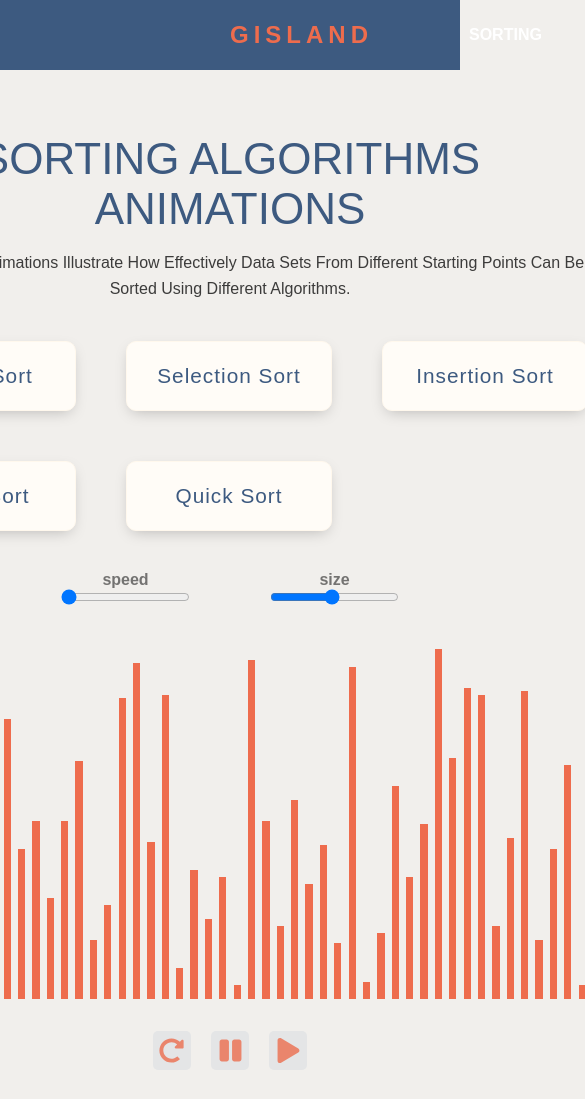
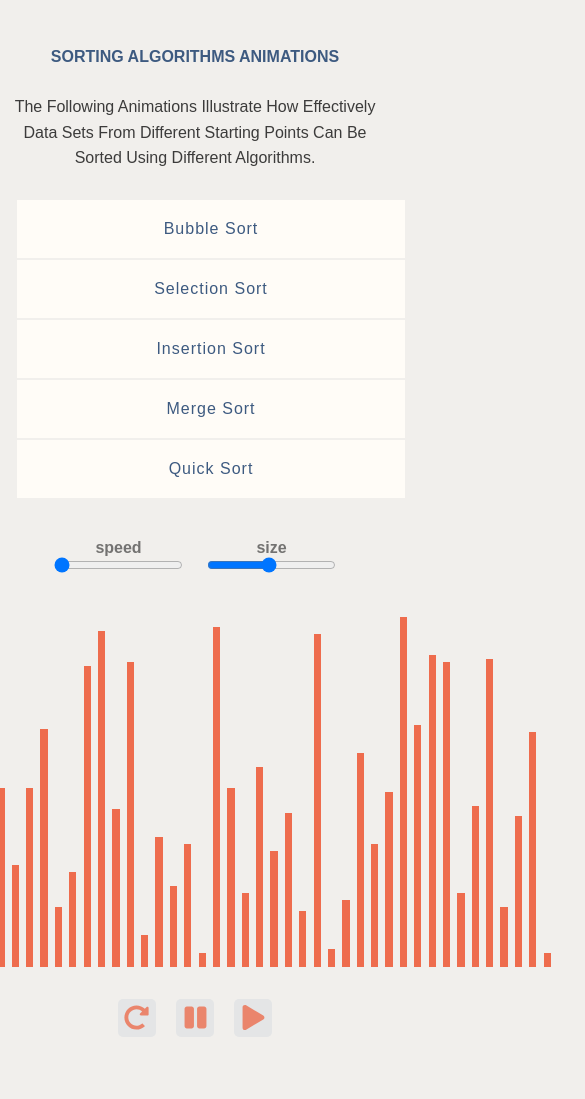
Before and after one commit to YOSRi-0/sortingAlgoVisualizer, a plain HTML site: page index.html in a window 390 px wide. Shown: the top 1099 px of the page, 585 px wide, since content can reach past the window. After the commit the page ends 1076 px from the top, so only its background shows below. Drawn offline with Linux system fonts and the light colour scheme.

Commit message:
add responsive layout

```diff
--- a/assets/css/style.css
+++ b/assets/css/style.css
@@ -12,7 +12,8 @@ body {
 /* ************************** LAYOUT **************************** */
 .container {
   height: 100vh;
-  padding: 0 230px;
+  padding: 0 0;
+  padding-top: 3em;
 }
 .header {
   background-color: #3d5a80;
@@ -44,12 +45,12 @@ body {
   margin-bottom: 2.5em;
 }
 .algo-buttons {
-  width: 720px;
+  /* width: 720px; */
   display: flex;
-  /* justify-content: space-between; */
   flex-flow: wrap;
+  justify-content: center;
+  margin: 0 auto;
   margin-bottom: 2.5em;
-  gap: 50px;
 }
 .range-container {
   display: flex;
@@ -130,15 +131,16 @@ svg {
   /* padding: 1em 1.5em; */
   font-weight: 500;
   color: #3d5a80;
-  border: 1px solid #fff8ed;
+  border: 1px solid #f1efec;
   background: #fffcf7;
-  box-shadow: 0 5px 15px -5px rgba(0, 0, 0, 25%);
+  /* box-shadow: 0 5px 15px -5px rgb(0 0 0 / 25%); */
   cursor: pointer;
   letter-spacing: 1px;
-  border-radius: 10px;
+  /* border-radius: 10px; */
   transition: all 0.2s;
   width: 206px;
   height: 70px;
+  /* margin: 1em 2em; */
 }
 .btn-algo:hover,
 .btn-algo:focus {
@@ -150,3 +152,41 @@ svg {
   font-weight: bolder;
   color: #00000085;
 }
+
+@media screen and (max-width: 1050px) {
+  .btn-algo {
+    width: 140px;
+    height: 60px;
+    font-size: 1rem;
+  }
+}
+
+@media screen and (max-width: 740px) {
+  .algo-buttons {
+    flex-direction: column;
+    width: 100%;
+  }
+  .btn-algo {
+    font-size: 1rem;
+    width: 110px;
+    height: 60px;
+    margin: 0 1em;
+    width: 100%;
+  }
+  .info__title h1 {
+    font-size: 1rem;
+    font-weight: 600;
+  }
+  .info__description p {
+  }
+  .info__description {
+    width: auto;
+    margin-bottom: 1em;
+    padding: 0.75em;
+  }
+  .range-container {
+    flex-flow: wrap;
+    justify-content: center;
+    gap: 1.5em;
+  }
+}
--- a/assets/js/script.js
+++ b/assets/js/script.js
@@ -4,7 +4,7 @@ const visualizer = document.querySelector('.visualizer');
 const playButton = document.querySelector('.play');
 const pauseButton = document.querySelector('.pause');
 const refreshButton = document.querySelector('.refresh');
-const totalWidth = 720;
+let totalWidth = 720;
 let arrayToSort = [];
 let delay = 500;
 let arrayLen = 50;
@@ -13,6 +13,28 @@ let stats = 0;
 delayElement.value = 1000 - delay;
 sizeElement.value = arrayLen;
 let elementWidth = calculateElementWidth();
+
+
+function GetElementWidth() {
+    console.log(window.innerWidth)
+    if (window.innerWidth > 740) {
+        totalWidth = 720;
+        elementWidth = calculateElementWidth();
+        generateArray(arrayLen);
+    }
+    else if (window.innerWidth <= 550) {
+        totalWidth = 320;
+        elementWidth = calculateElementWidth();
+        generateArray(arrayLen);
+    }
+    else if (window.innerWidth <= 740) {
+        totalWidth = 500;
+        elementWidth = calculateElementWidth();
+        generateArray(arrayLen);
+    }
+}
+
+window.addEventListener('resize', GetElementWidth);
 
 delayElement.oninput = () => {
     delay = 1000 - delayElement.value
--- a/index.html
+++ b/index.html
@@ -17,19 +17,10 @@
     <script src="assets/js/insertionsort.js" defer></script>
     <script src="assets/js/mergesort.js" defer></script>
     <script src="assets/js/quicksort.js" defer></script>
-    <title>Gisland</title>
+    <title>Sorting Algorithmes</title>
 </head>
 
 <body>
-    <header class="header">
-        <h1>Gisland</h1>
-        <nav class="navbar">
-            <ul class="navbar__list-items">
-                <li class="navbar__item"><a href="#">Sorting</a></li>
-                <li class="navbar__item"><a href="#">Search</a></li>
-            </ul>
-        </nav>
-    </header>
     <div class="container">
         <main class="main">
             <div class="main__info">
```
